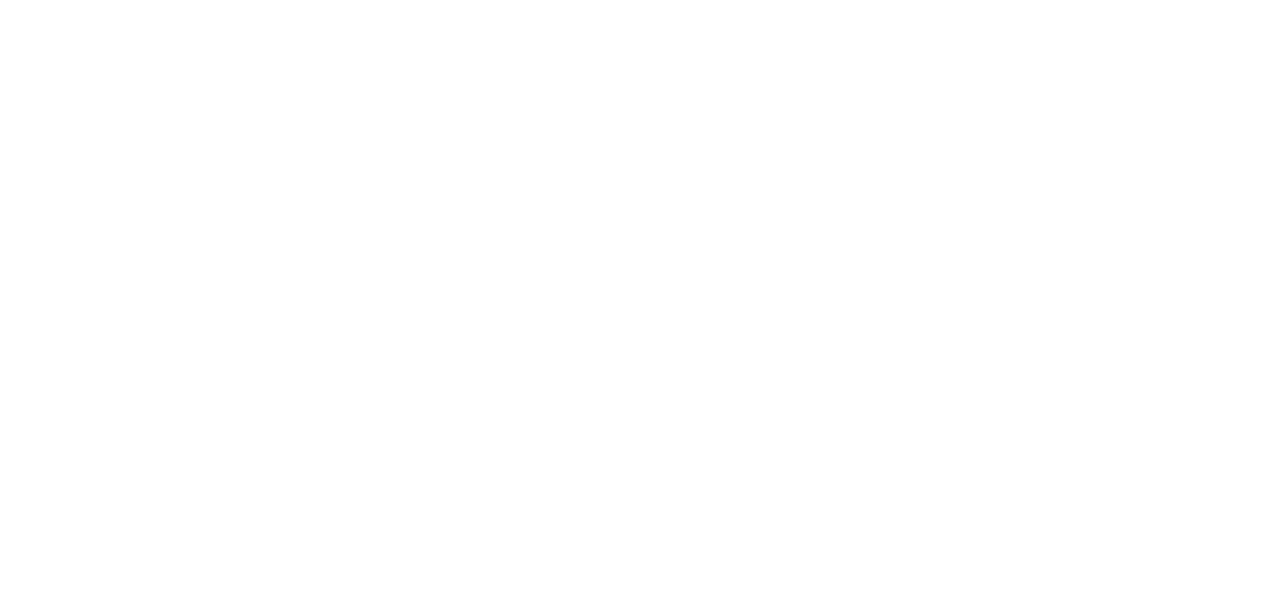
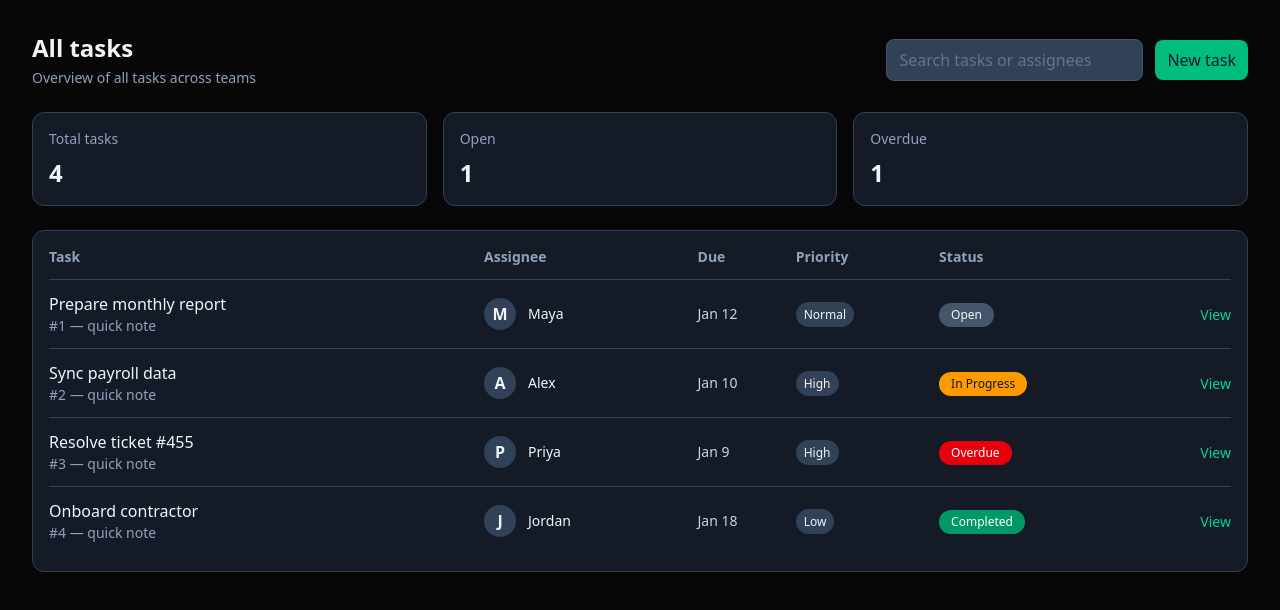
Before and after one commit to sajal-pakira/StaffSync, a React (Vite) app: page /admin/tasks in a window 1280 px wide. Shown: the top 610 px of the page. Built offline with nearby package versions, Linux system fonts and the light colour scheme.

Commit message:
minor modification

```diff
--- a/src/components/TaskList/AllTasks.jsx
+++ b/src/components/TaskList/AllTasks.jsx
@@ -1,7 +1,155 @@
 const AllTasks = () => {
-  return <div>
+  const tasks = [
+    {
+      id: 1,
+      title: "Prepare monthly report",
+      assignee: "Maya",
+      due: "Jan 12",
+      priority: "Normal",
+      status: "Open",
+    },
+    {
+      id: 2,
+      title: "Sync payroll data",
+      assignee: "Alex",
+      due: "Jan 10",
+      priority: "High",
+      status: "In Progress",
+    },
+    {
+      id: 3,
+      title: "Resolve ticket #455",
+      assignee: "Priya",
+      due: "Jan 9",
+      priority: "High",
+      status: "Overdue",
+    },
+    {
+      id: 4,
+      title: "Onboard contractor",
+      assignee: "Jordan",
+      due: "Jan 18",
+      priority: "Low",
+      status: "Completed",
+    },
+  ];
 
-  </div>;
+  const statusClass = (s) => {
+    if (s === "Completed") return "bg-emerald-600 text-white";
+    if (s === "In Progress") return "bg-amber-500 text-slate-900";
+    if (s === "Overdue") return "bg-red-600 text-white";
+    return "bg-slate-600 text-slate-100";
+  };
+
+  return (
+    <div className="min-h-screen bg-[#070707]">
+      <div className="max-w-7xl mx-auto p-8">
+        <div className="flex items-center justify-between mb-6">
+          <div>
+            <h2 className="text-2xl font-semibold text-slate-100">All tasks</h2>
+            <p className="text-sm text-slate-400 mt-1">
+              Overview of all tasks across teams
+            </p>
+          </div>
+
+          <div className="flex items-center gap-3">
+            <input
+              placeholder="Search tasks or assignees"
+              className="px-3 py-2 rounded-lg bg-slate-700 text-slate-100 border border-slate-600 placeholder:text-slate-500 focus:outline-none focus:ring-2 focus:ring-emerald-400"
+            />
+            <button className="px-3 py-2 rounded-lg bg-emerald-500 hover:bg-emerald-600 text-slate-900 font-medium">
+              New task
+            </button>
+          </div>
+        </div>
+
+        <div className="grid grid-cols-1 md:grid-cols-3 gap-4 mb-6">
+          <div className="rounded-xl bg-slate-800/60 border border-slate-700 p-4">
+            <div className="text-sm text-slate-400">Total tasks</div>
+            <div className="mt-2 text-2xl font-semibold text-slate-100">
+              {tasks.length}
+            </div>
+          </div>
+
+          <div className="rounded-xl bg-slate-800/60 border border-slate-700 p-4">
+            <div className="text-sm text-slate-400">Open</div>
+            <div className="mt-2 text-2xl font-semibold text-slate-100">
+              {tasks.filter((t) => t.status === "Open").length}
+            </div>
+          </div>
+
+          <div className="rounded-xl bg-slate-800/60 border border-slate-700 p-4">
+            <div className="text-sm text-slate-400">Overdue</div>
+            <div className="mt-2 text-2xl font-semibold text-slate-100">
+              {tasks.filter((t) => t.status === "Overdue").length}
+            </div>
+          </div>
+        </div>
+
+        <div className="rounded-xl bg-slate-800/60 border border-slate-700 p-4">
+          <div className="overflow-auto">
+            <table className="w-full table-auto">
+              <thead>
+                <tr className="text-sm text-slate-400 text-left">
+                  <th className="pb-3">Task</th>
+                  <th className="pb-3">Assignee</th>
+                  <th className="pb-3">Due</th>
+                  <th className="pb-3">Priority</th>
+                  <th className="pb-3">Status</th>
+                  <th className="pb-3">&nbsp;</th>
+                </tr>
+              </thead>
+
+              <tbody>
+                {tasks.map((t) => (
+                  <tr key={t.id} className="border-t border-slate-700">
+                    <td className="py-3">
+                      <div className="text-slate-100 font-medium">
+                        {t.title}
+                      </div>
+                      <div className="text-sm text-slate-400">
+                        #{t.id} — quick note
+                      </div>
+                    </td>
+                    <td className="py-3">
+                      <div className="flex items-center gap-3">
+                        <div className="w-8 h-8 rounded-full bg-slate-700 flex items-center justify-center text-slate-100 font-semibold">
+                          {t.assignee[0]}
+                        </div>
+                        <div className="text-sm text-slate-100">
+                          {t.assignee}
+                        </div>
+                      </div>
+                    </td>
+                    <td className="py-3 text-sm text-slate-300">{t.due}</td>
+                    <td className="py-3 text-sm">
+                      <span className="px-2 py-1 rounded-full bg-slate-700 text-slate-100 text-xs">
+                        {t.priority}
+                      </span>
+                    </td>
+                    <td className="py-3">
+                      <span
+                        className={`inline-flex items-center gap-2 px-3 py-1 rounded-full text-xs ${statusClass(
+                          t.status
+                        )}`}
+                      >
+                        {t.status}
+                      </span>
+                    </td>
+                    <td className="py-3 text-right">
+                      <button className="text-sm text-emerald-400 hover:underline">
+                        View
+                      </button>
+                    </td>
+                  </tr>
+                ))}
+              </tbody>
+            </table>
+          </div>
+        </div>
+      </div>
+    </div>
+  );
 };
 
 export default AllTasks;
```
